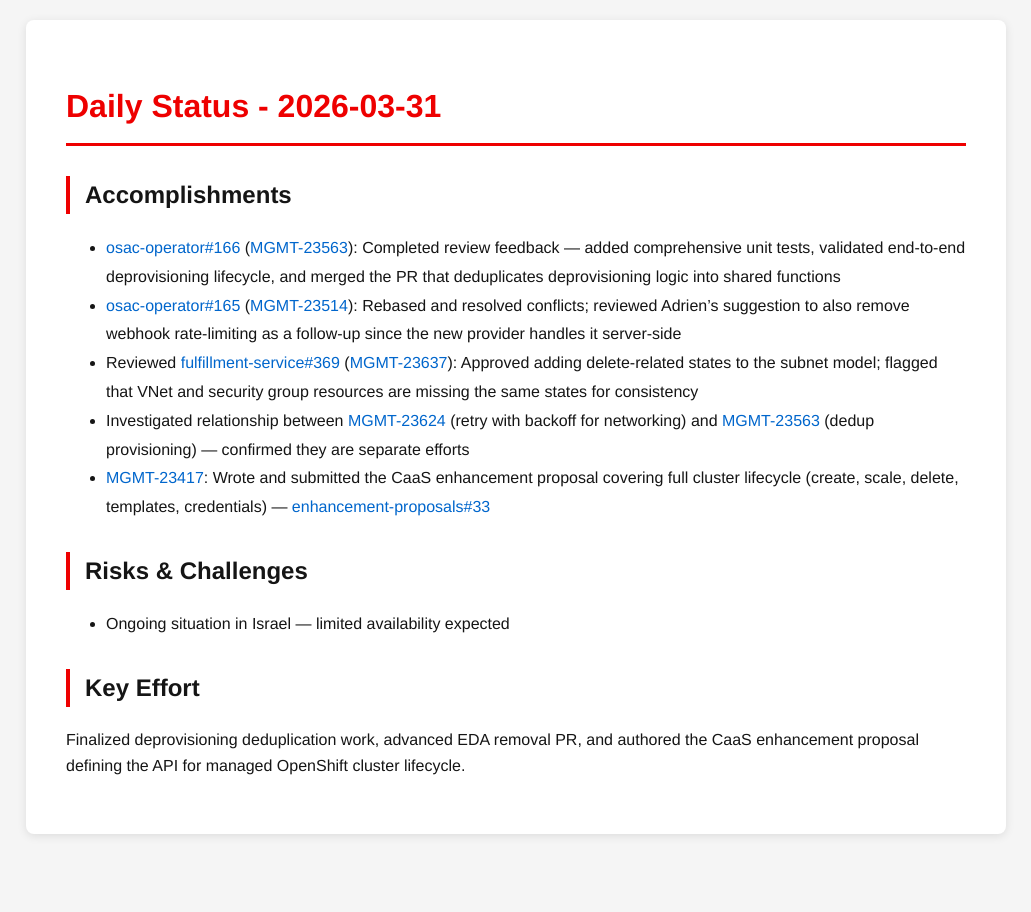
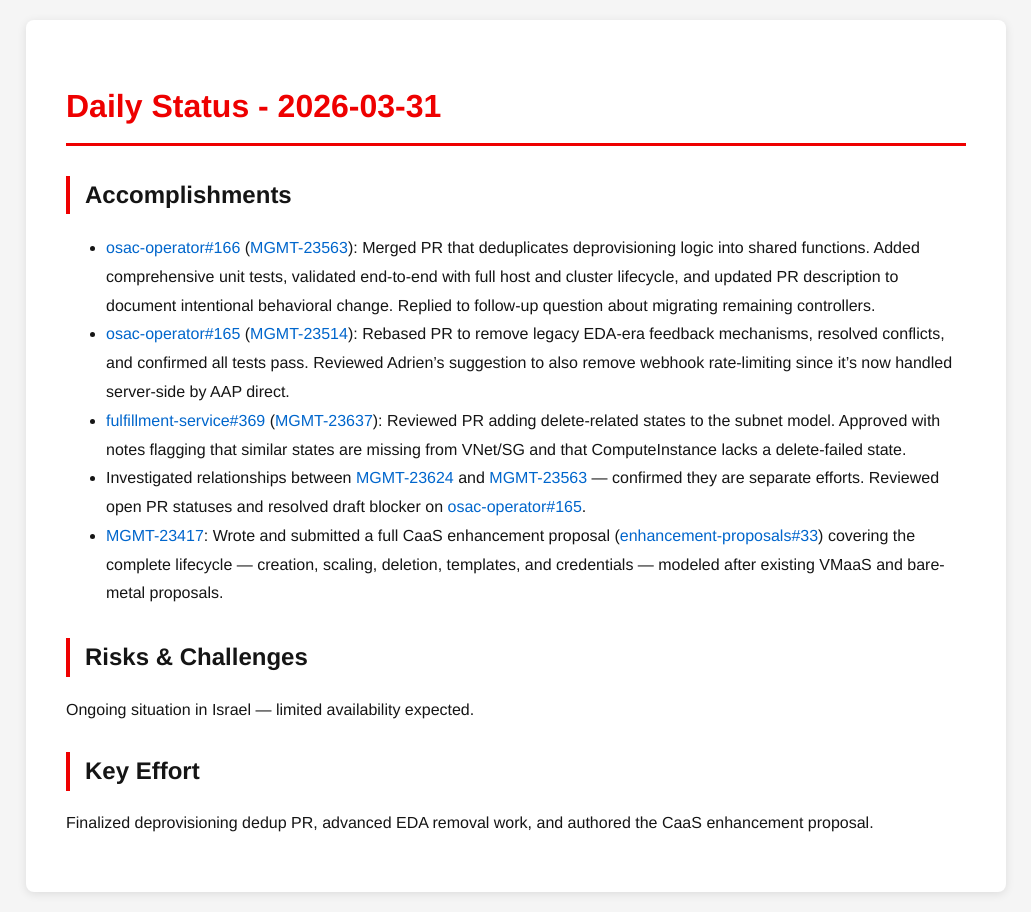
Before and after one commit to tzvatot/daily-status, a Jekyll site: the page built from 2026-03-31.md, in a window 1280 px wide. Shown: the whole page, without its empty margins (124-1155 px from the left). Built offline with Jekyll 4.4.1, drawn with Linux system fonts in a browser that asks for light colours.

Commit message:
Daily status update - 2026-03-31

```diff
--- a/2026-03-31.md
+++ b/2026-03-31.md
@@ -7,14 +7,14 @@
 # Daily Status - 2026-03-31
 
 ## Accomplishments
-- [osac-operator#166](https://github.com/osac-project/osac-operator/pull/166) ([MGMT-23563](https://issues.redhat.com/browse/MGMT-23563)): Completed review feedback — added comprehensive unit tests, validated end-to-end deprovisioning lifecycle, and merged the PR that deduplicates deprovisioning logic into shared functions
-- [osac-operator#165](https://github.com/osac-project/osac-operator/pull/165) ([MGMT-23514](https://issues.redhat.com/browse/MGMT-23514)): Rebased and resolved conflicts; reviewed Adrien's suggestion to also remove webhook rate-limiting as a follow-up since the new provider handles it server-side
-- Reviewed [fulfillment-service#369](https://github.com/osac-project/fulfillment-service/pull/369) ([MGMT-23637](https://issues.redhat.com/browse/MGMT-23637)): Approved adding delete-related states to the subnet model; flagged that VNet and security group resources are missing the same states for consistency
-- Investigated relationship between [MGMT-23624](https://issues.redhat.com/browse/MGMT-23624) (retry with backoff for networking) and [MGMT-23563](https://issues.redhat.com/browse/MGMT-23563) (dedup provisioning) — confirmed they are separate efforts
-- [MGMT-23417](https://issues.redhat.com/browse/MGMT-23417): Wrote and submitted the CaaS enhancement proposal covering full cluster lifecycle (create, scale, delete, templates, credentials) — [enhancement-proposals#33](https://github.com/osac-project/enhancement-proposals/pull/33)
+- [osac-operator#166](https://github.com/osac-project/osac-operator/pull/166) ([MGMT-23563](https://issues.redhat.com/browse/MGMT-23563)): Merged PR that deduplicates deprovisioning logic into shared functions. Added comprehensive unit tests, validated end-to-end with full host and cluster lifecycle, and updated PR description to document intentional behavioral change. Replied to follow-up question about migrating remaining controllers.
+- [osac-operator#165](https://github.com/osac-project/osac-operator/pull/165) ([MGMT-23514](https://issues.redhat.com/browse/MGMT-23514)): Rebased PR to remove legacy EDA-era feedback mechanisms, resolved conflicts, and confirmed all tests pass. Reviewed Adrien's suggestion to also remove webhook rate-limiting since it's now handled server-side by AAP direct.
+- [fulfillment-service#369](https://github.com/osac-project/fulfillment-service/pull/369) ([MGMT-23637](https://issues.redhat.com/browse/MGMT-23637)): Reviewed PR adding delete-related states to the subnet model. Approved with notes flagging that similar states are missing from VNet/SG and that ComputeInstance lacks a delete-failed state.
+- Investigated relationships between [MGMT-23624](https://issues.redhat.com/browse/MGMT-23624) and [MGMT-23563](https://issues.redhat.com/browse/MGMT-23563) — confirmed they are separate efforts. Reviewed open PR statuses and resolved draft blocker on [osac-operator#165](https://github.com/osac-project/osac-operator/pull/165).
+- [MGMT-23417](https://issues.redhat.com/browse/MGMT-23417): Wrote and submitted a full CaaS enhancement proposal ([enhancement-proposals#33](https://github.com/osac-project/enhancement-proposals/pull/33)) covering the complete lifecycle — creation, scaling, deletion, templates, and credentials — modeled after existing VMaaS and bare-metal proposals.
 
 ## Risks & Challenges
-- Ongoing situation in Israel — limited availability expected
+Ongoing situation in Israel — limited availability expected.
 
 ## Key Effort
-Finalized deprovisioning deduplication work, advanced EDA removal PR, and authored the CaaS enhancement proposal defining the API for managed OpenShift cluster lifecycle.
+Finalized deprovisioning dedup PR, advanced EDA removal work, and authored the CaaS enhancement proposal.
```
